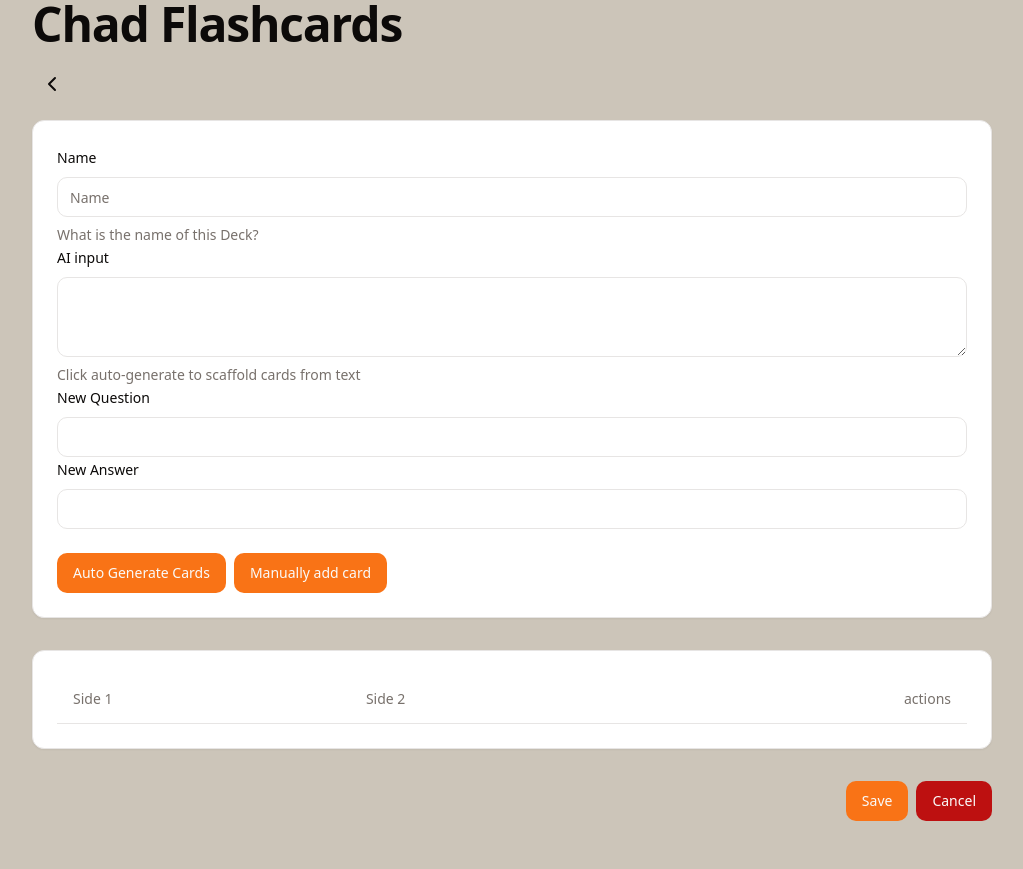
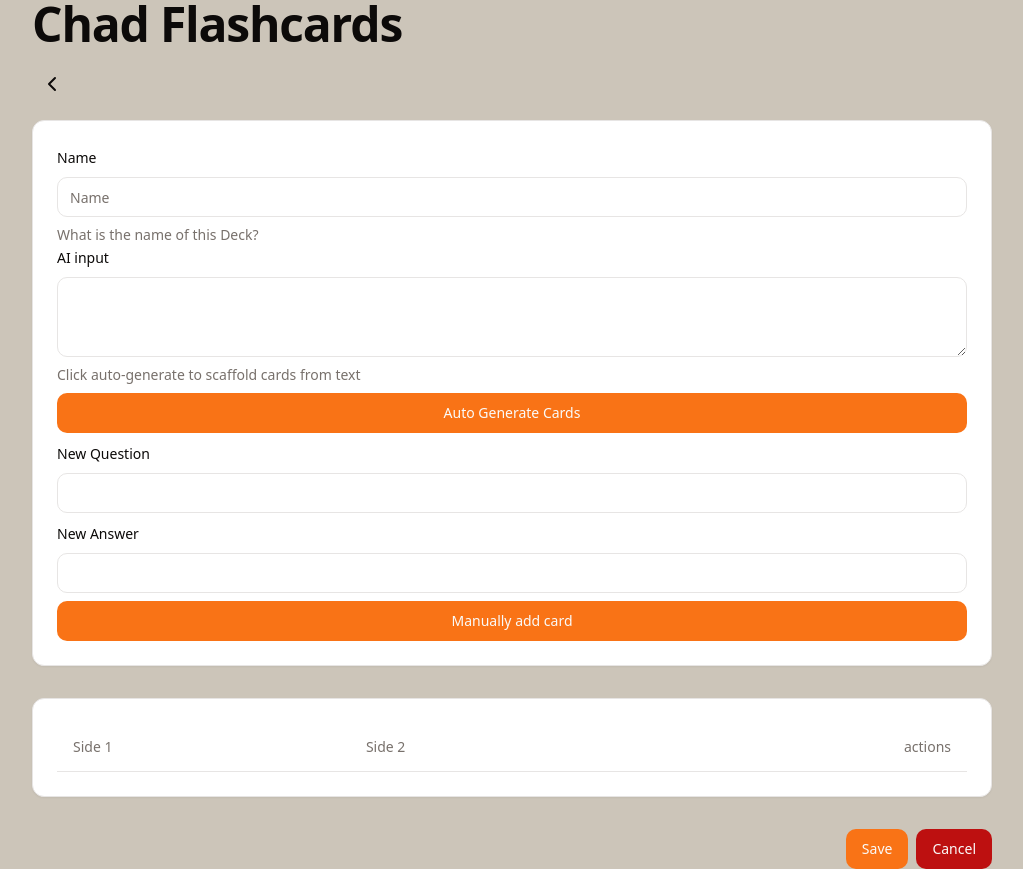
Before and after one commit to Ed-Barnes937/Flash-Alpha, a React (Vite) app: page /decks/new in a window 1280 px wide. Shown: the whole page, without its empty margins (128-1151 px from the left). Before the commit the page ends 821 px from the top, so only its background shows below. Built offline with nearby package versions, Linux system fonts and the light colour scheme.

Commit message:
better form buttons

```diff
--- a/src/routes/Decks/New/index.tsx
+++ b/src/routes/Decks/New/index.tsx
@@ -1,7 +1,7 @@
 import BackButton from '@components/Buttons/BackButton'
 import CardList from '@components/CardList'
 import { Button } from '@components/ui/button'
-import { Card, CardContent, CardFooter } from '@components/ui/card'
+import { Card, CardContent } from '@components/ui/card'
 import { Form, FormControl, FormDescription, FormField, FormItem, FormLabel, FormMessage } from '@components/ui/form'
 import { Input } from '@components/ui/input'
 import { Textarea } from '@components/ui/textarea'
@@ -130,6 +130,7 @@ const NewDeck = () => {
                 )}
               />
 
+              <div className="mb-2 flex flex-col gap-2">
                 <FormField
                   control={form.control}
                   name="bulkText"
@@ -144,7 +145,13 @@ const NewDeck = () => {
                     </FormItem>
                   )}
                 />
+                <Button type="button" onClick={() => fetchData(form.getValues().bulkText || '')}>
+                  {loading ? <LoaderIcon className="animate-spin" /> : 'Auto Generate Cards'}
+                </Button>
+                {error && <p className="text-red-500">{error}</p>}
+              </div>
 
+              <div className="flex flex-col gap-2">
                 <FormField
                   control={form.control}
                   name="newQuestion"
@@ -171,12 +178,6 @@ const NewDeck = () => {
                     </FormItem>
                   )}
                 />
-            </CardContent>
-            <CardFooter>
-              <div className="flex gap-2">
-                <Button type="button" onClick={() => fetchData(form.getValues().bulkText || '')}>
-                  {loading ? <LoaderIcon className="animate-spin" /> : 'Auto Generate Cards'}
-                </Button>
                 <Button
                   type="button"
                   onClick={() =>
@@ -196,8 +197,7 @@ const NewDeck = () => {
                   Manually add card
                 </Button>
               </div>
-              {error && <p className="text-red-500">{error}</p>}
-            </CardFooter>
+            </CardContent>
           </Card>
 
           <CardList cards={cards} deleteCard={deleteCard} />
```
Lines whose indentation alone changed are shown as unchanged.
